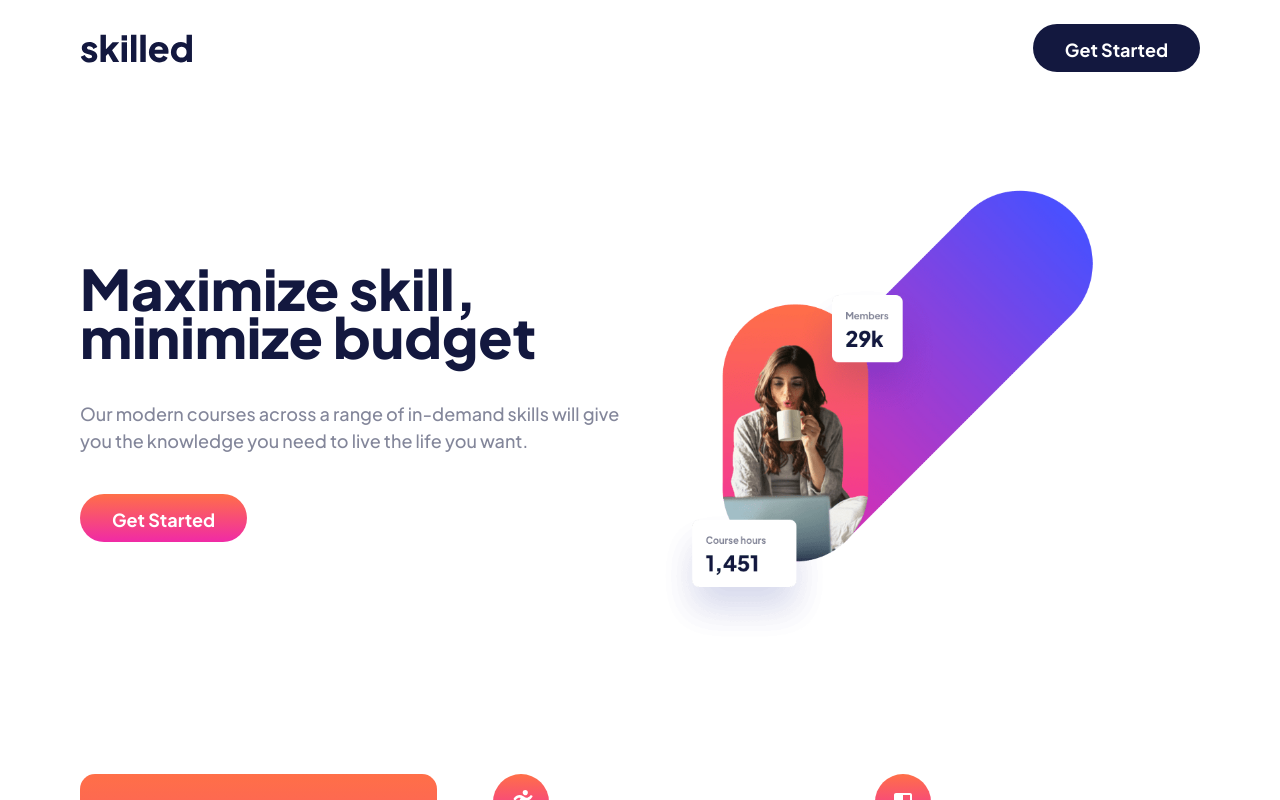
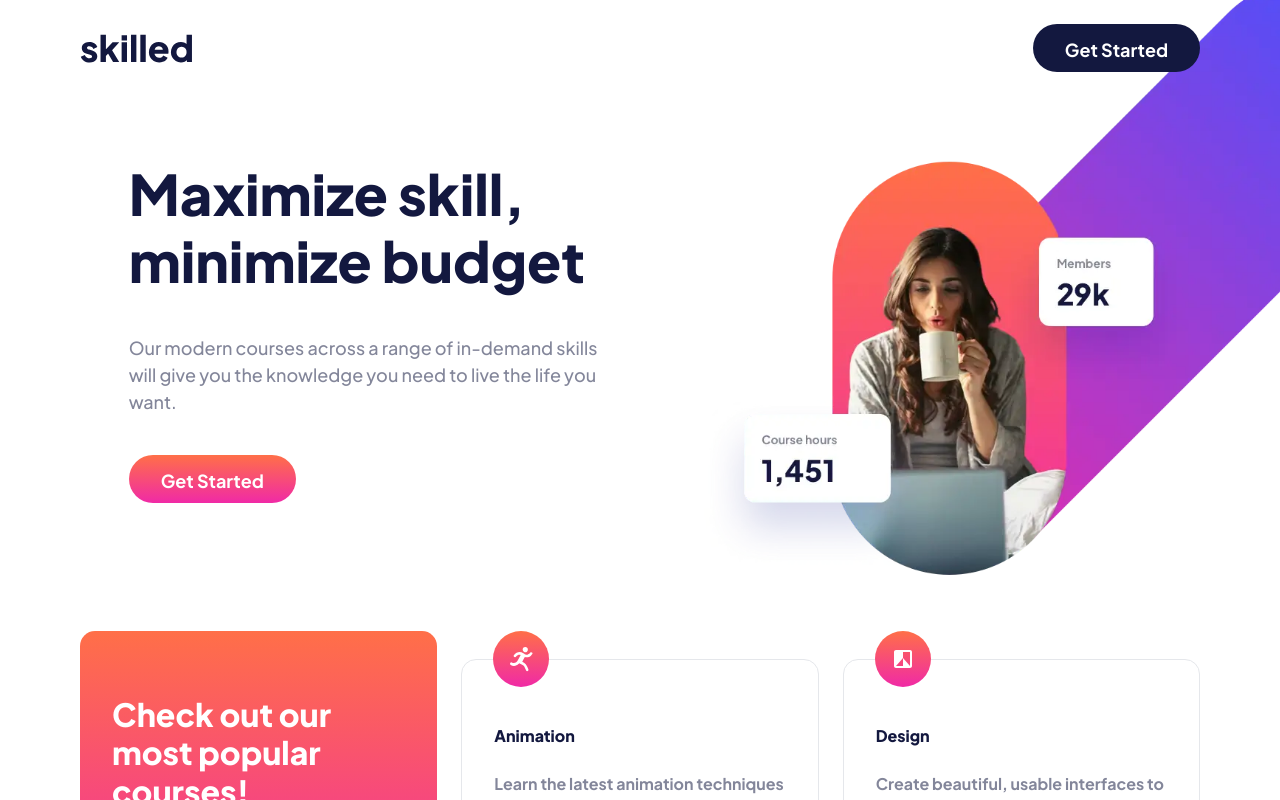
Before and after one commit to avinashradlabstech/skilled-elearning-landing-page, a React (Vite) app: page / in a window 1280 px wide. Shown: the top 800 px of the page. Built offline with nearby package versions, Linux system fonts and the light colour scheme.

Commit message:
FIxed Hero Image

```diff
--- a/src/components/Hero.tsx
+++ b/src/components/Hero.tsx
@@ -1,14 +1,16 @@
 import React from "react";
 import Button from "./Button";
 import info from "../data/info";
-const HeroNew: React.FC = () => {
+import HeroPicture from "./HeroPicture";
+
+const Hero: React.FC = () => {
   return (
     <>
-      <div className="flex flex-col items-center justify-center gap-100 self-stretch px-250 py-800 md:py-800 md:px-550 lg:px-1000 lg:py-800">
-        <div className="flex flex-col md:flex-row items-center justify-center gap-600 md:gap-300 lg:gap-400 max-w-[1120px] mx-auto">
-          <div className="flex flex-col items-start gap-500 md:w-1/2">
+      <div className="her-section flex flex-col items-center justify-center gap-100 self-stretch px-250 py-800 md:py-800 md:px-550 lg:px-1000 lg:py-800 relative overflow-x-clip">
+        <div className="flex flex-col md:flex-row items-center justify-center gap-600 md:gap-300 lg:gap-400 max-w-[1120px] mx-auto ">
+          <div className="hero-text-section flex flex-col items-start gap-500 md:w-1/2">
             <div className="flex flex-col items-start gap-300 lg:gap-500">
-              <div className="font-sans font-extrabold leading-48 text-blue-900 text-40 lg:text-56">
+              <div className="font-sans font-extrabold leading-48 text-blue-900 text-40 lg:text-56 lg:leading-67.2">
                 {info.heroData.heading}
               </div>
               <div className="font-sans font-normal leading-27 text-grey text-18 md:font-medium self-stretch">
@@ -23,29 +25,8 @@ const HeroNew: React.FC = () => {
               />
             </div>
           </div>
-          <div className="flex md:w-1/2">
-            {/* <img src="/image-hero-mobile.webp" alt=""></img> */}
-            <img
-              className=""
-              src="/image-hero-tablet@2x.webp"
-              srcSet="
-              /image-hero-mobile.png 3600w,
-              /image-hero-tablet.png 744w,
-              /image-hero-desktop.png 1024w,
-              /image-hero-desktop@2x.png 1280w,
-              /image-hero-desktop@2x.png 1920w
-              "
-              sizes="
-              (max-width: 360px) 200px,
-              (max-width: 744px) 300px,
-              (max-width: 1024px) 400px,
-              (max-width: 1280px) 500px,
-              600px
-            "
-              alt="image-hero"
-              height="auto"
-              loading="lazy"
-            ></img>
+          <div className="hero-image-section flex md:w-1/2">
+            <HeroPicture />
           </div>
         </div>
       </div>
@@ -53,4 +34,4 @@ const HeroNew: React.FC = () => {
   );
 };
 
-export default HeroNew;
+export default Hero;
--- /dev/null
+++ b/src/components/HeroPicture.tsx
@@ -0,0 +1,44 @@
+import React, { useState, useEffect } from "react";
+
+const HeroPicture: React.FC = () => {
+  const [windowWidth, setWindowWidth] = useState<number>(window.innerWidth);
+
+  useEffect(() => {
+    const handleResize = () => setWindowWidth(window.innerWidth);
+
+    window.addEventListener("resize", handleResize);
+
+    return () => window.removeEventListener("resize", handleResize);
+  }, []);
+
+  let srcSet: string, mediaQuery: string;
+
+  if (windowWidth <= 768) {
+    srcSet = "/image-hero-mobile.webp, /image-hero-mobile@2x.webp 2x";
+    mediaQuery = "(max-width: 768px)";
+  } else if (windowWidth <= 992) {
+    srcSet = "/image-hero-tablet.webp, /image-hero-tablet@2x.webp 2x";
+    mediaQuery = "(max-width: 992px)";
+  } else {
+    srcSet = "/image-hero-desktop.webp, /image-hero-desktop@2x.webp 2x";
+    mediaQuery = "all";
+  }
+
+  return (
+    <picture className="hero-picture md:absolute md:-z-1 md:max-w-[625px]  md:top-[-112px] md:right-[-196px] lg:top-[-166px] lg:max-w-[772px] lg:right[-153px]">
+      <source srcSet={srcSet} type="image/webp" media={mediaQuery} />
+      <source
+        srcSet={srcSet.replace(".webp", ".png")}
+        type="image/png"
+        media={mediaQuery}
+      />
+      <img
+        src={srcSet.replace(".webp", ".png")}
+        alt="hero-image"
+        className="w-full object-cover"
+      />
+    </picture>
+  );
+};
+
+export default HeroPicture;
--- a/src/pages/Home.tsx
+++ b/src/pages/Home.tsx
@@ -11,7 +11,7 @@ const Home: React.FC = () => {
     <>
       <Header />
       <Hero />
-      <div className="flex flex-col pt-800 pb-1000 px-250 md:px-550 md:pb-1800 content-center items-center gap-100 self-stretch gradient-white ">
+      <div className="courses-section flex flex-col pt-800 pb-1000 px-250 md:px-550 md:pb-1800 content-center items-center gap-100 self-stretch gradient-white ">
         <div className="flex flex-col md:grid md:grid-cols-2 lg:grid-cols-3 gap-400 md:gap-300 max-w-[1120px] mx-auto">
           {info.blockData.heading && (
             <TitleCard heading={info.blockData.heading} />
--- a/tailwind.config.js
+++ b/tailwind.config.js
@@ -7,21 +7,21 @@ export default {
         'sans': ['Plus Jakarta Sans', 'sans-serif']
       },
       fontSize: {
-        '16': '16px',
-        '18': "18px",
-        '24': '24px',
-        '32': '32px',
-        '40': '40px',
-        '56': '56px'
+        '16': '1rem',     // 16px => 1rem
+        '18': '1.125rem', // 18px => 1.125rem
+        '24': '1.5rem',   // 24px => 1.5rem
+        '32': '2rem',     // 32px => 2rem
+        '40': '2.5rem',   // 40px => 2.5rem
+        '56': '3.5rem',   // 56px => 3.5rem
       },
       lineHeight: {
-        '24': '1.5rem',
-        '26': '1.625rem',
-        '27': '1.6875rem',
-        '28': '1.8rem',
-        '38': '2.4rem',
-        '48': '3rem',
-        '67.2': '4.2rem',
+        '24': '1.5rem',   // 24px => 1.5rem
+        '26': '1.625rem', // 26px => 1.625rem
+        '27': '1.6875rem',// 27px => 1.6875rem
+        '28': '1.75rem',  // 28px => 1.75rem
+        '38': '2.375rem', // 38px => 2.375rem
+        '48': '3rem',     // 48px => 3rem
+        '67.2': '4.2rem', // 67.2px => 4.2rem
       },
       colors: {
         'blue-900': '#13183F',
@@ -32,36 +32,40 @@ export default {
       },
 
       spacing: {
-        '-28': '-28px',
-        '100': '8px',
-        '150': '12px',
-        '200': '16px',
-        '250': '20px',
-        '300': '24px',
-        '400': '32px',
-        '500': '40px',
-        '550': '44px',
-        '600': '48px',
-        '700': '56px',
-        '800': '64px',
-        '1000': '80px',
-        '1600': '128px',
-        '1800': '144px',
+        '-28': '-1.75rem',   // -28px => -1.75rem
+        '100': '0.5rem',     // 8px => 0.5rem
+        '150': '0.75rem',    // 12px => 0.75rem
+        '200': '1rem',       // 16px => 1rem
+        '250': '1.25rem',    // 20px => 1.25rem
+        '300': '1.5rem',     // 24px => 1.5rem
+        '400': '2rem',       // 32px => 2rem
+        '500': '2.5rem',     // 40px => 2.5rem
+        '550': '2.75rem',    // 44px => 2.75rem
+        '600': '3rem',       // 48px => 3rem
+        '700': '3.5rem',     // 56px => 3.5rem
+        '800': '4rem',       // 64px => 4rem
+        '1000': '5rem',      // 80px => 5rem
+        '1600': '8rem',      // 128px => 8rem
+        '1800': '9rem',      // 144px => 9rem
       },
       lineHeight: {
-        '24': '24px',
-        '27': '27px',
-        '28': '28px',
-        '28.8': '28.8px',
-        '38.4': '38.4px',
-        '48': '48px'
+        '24': '1.5rem',    // 24px => 1.5rem
+        '27': '1.6875rem', // 27px => 1.6875rem
+        '28': '1.75rem',   // 28px => 1.75rem
+        '28.8': '1.8rem',  // 28.8px => 1.8rem
+        '38.4': '2.4rem',  // 38.4px => 2.4rem
+        '48': '3rem',      // 48px => 3rem
+        '67.2': '67px',      // 48px => 3rem
       },
       borderRadius: {
-        '28': '1.75rem',
-        '15': '0.9375rem',
+        '28': '1.75rem',   // 28px => 1.75rem
+        '15': '0.9375rem', // 15px => 0.9375rem
       },
       boxShadow: {
         card: '0px 25px 50px 0px rgba(6, 22, 141, 0.04)',
+      },
+      zIndex: {
+        '-1': '-1',
       },
       backgroundImage: {
         'gradient-white': 'linear-gradient(180deg, #FFF 0%, #F0F1FF 100%)',
```
